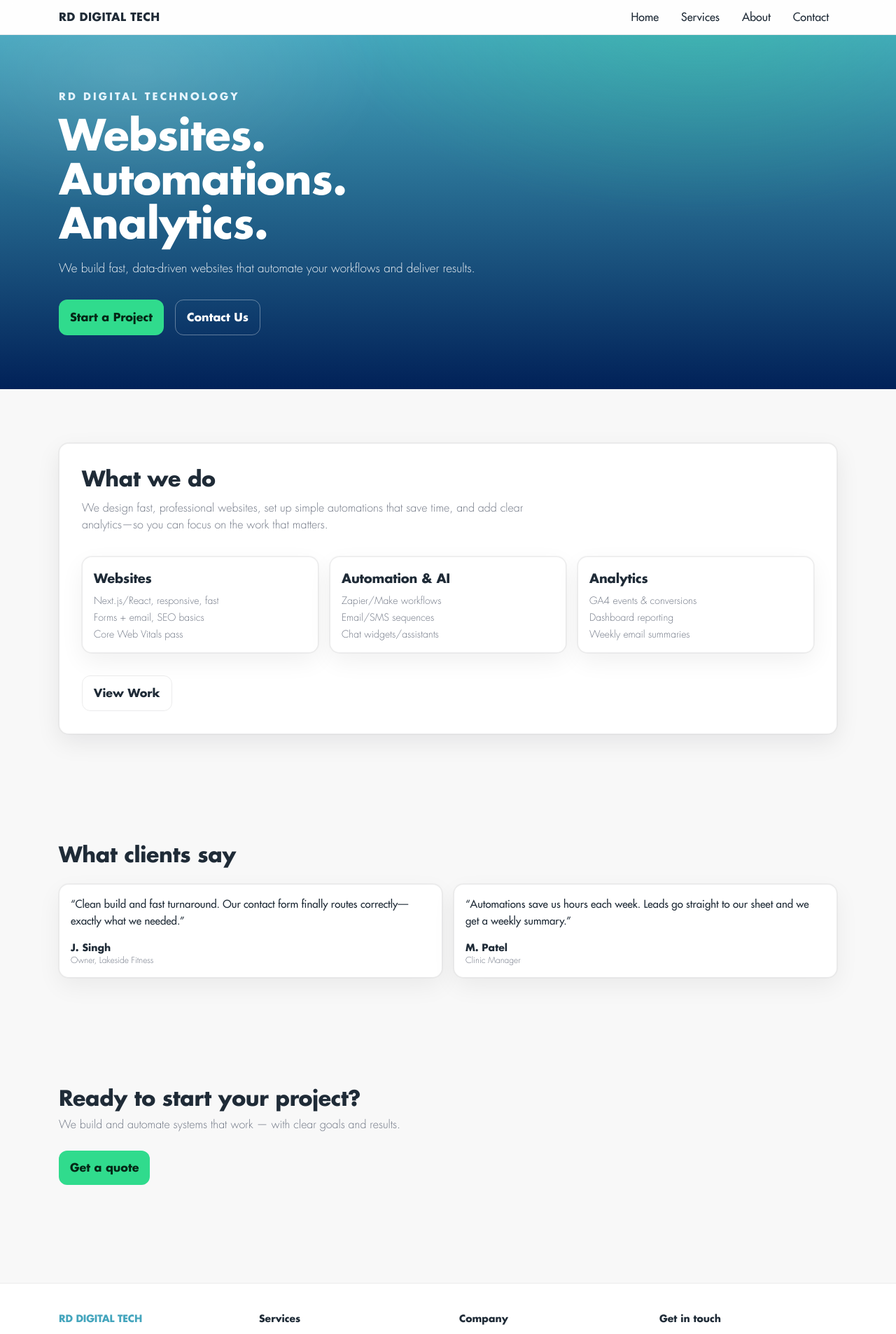
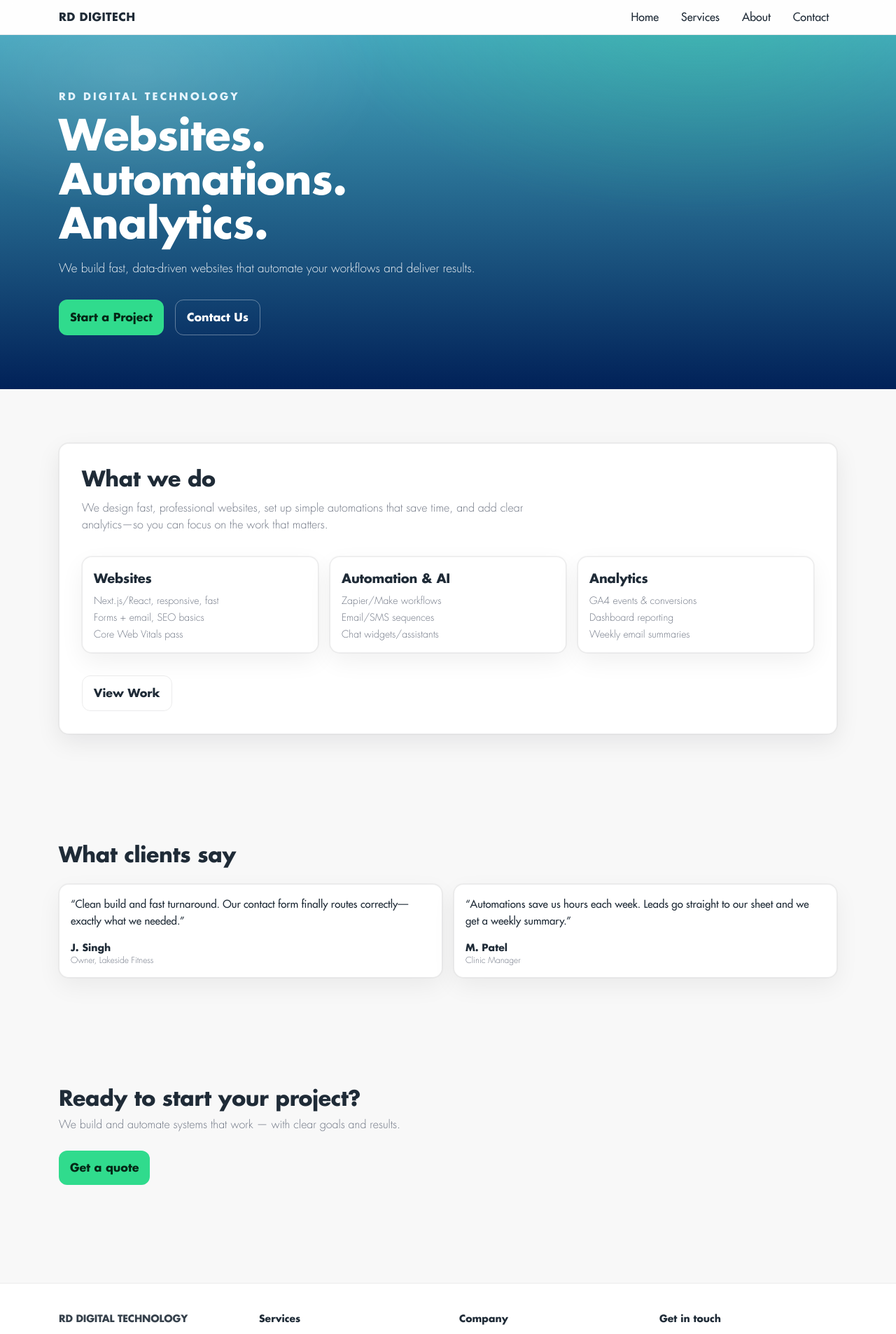
Before and after one commit to ralphdaryn/rddigitaltech, a Next.js app: page / in a window 1280 px wide. Shown: the top 1906 px of the page at 70% size. Built offline with nearby package versions, Linux system fonts and the light colour scheme.

Commit message:
style header and footer title

```diff
--- a/src/components/Footer.tsx
+++ b/src/components/Footer.tsx
@@ -9,9 +9,10 @@ export default function Footer() {
       <Container className="_container py-10">
         <div className="grid gap-8 md:grid-cols-4">
           <div>
-            <h3 className="text-sm fw-bold tracking-wider text-[var(--rd-cyan)]">
-              RD DIGITAL TECH
+            <h3 className="text-sm font-semibold tracking-wider text-[color:var(--rd-ink)]/90">
+              RD DIGITAL TECHNOLOGY
             </h3>
+
             <p className="mt-3 max-w-xs text-sm fw-light text-[color:var(--rd-muted)]">
               Websites. Automations. Analytics.
             </p>
--- a/src/components/Header.tsx
+++ b/src/components/Header.tsx
@@ -29,7 +29,7 @@ export default function Header() {
           onClick={() => setOpen(false)}
           className="fw-bold tracking-wide"
         >
-          RD DIGITAL TECH
+          RD DIGITECH
         </Link>
 
         {/* Mobile burger */}
```
